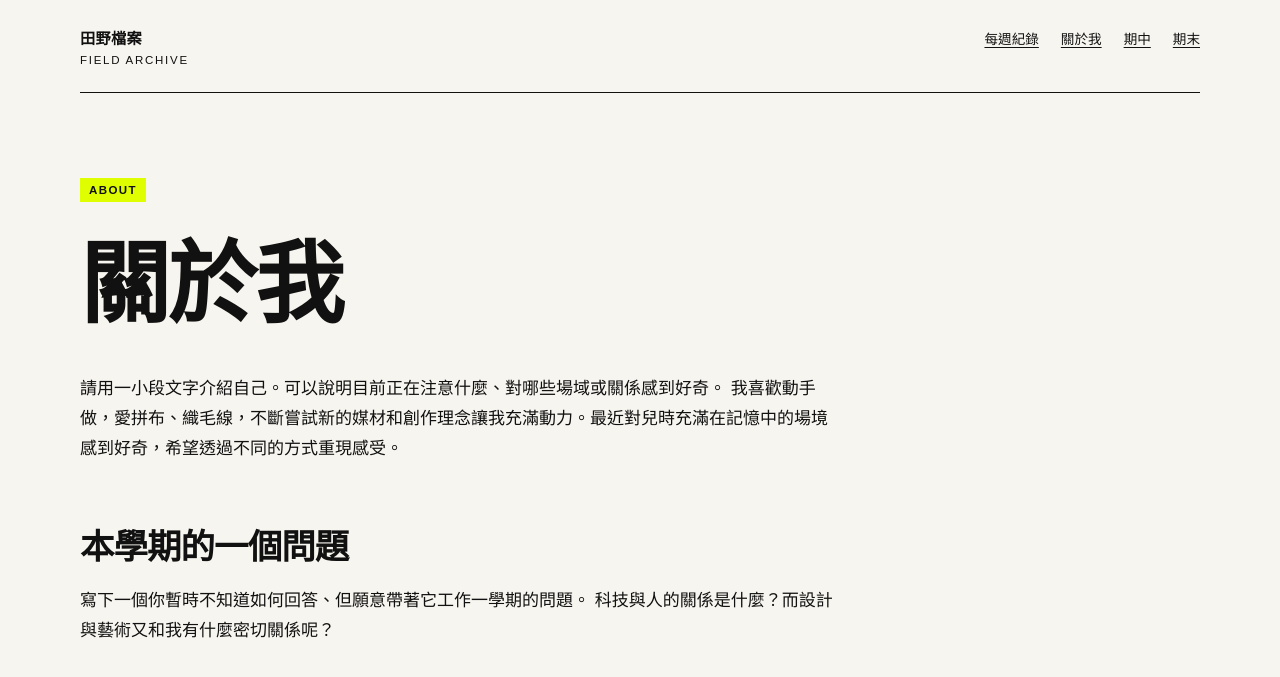
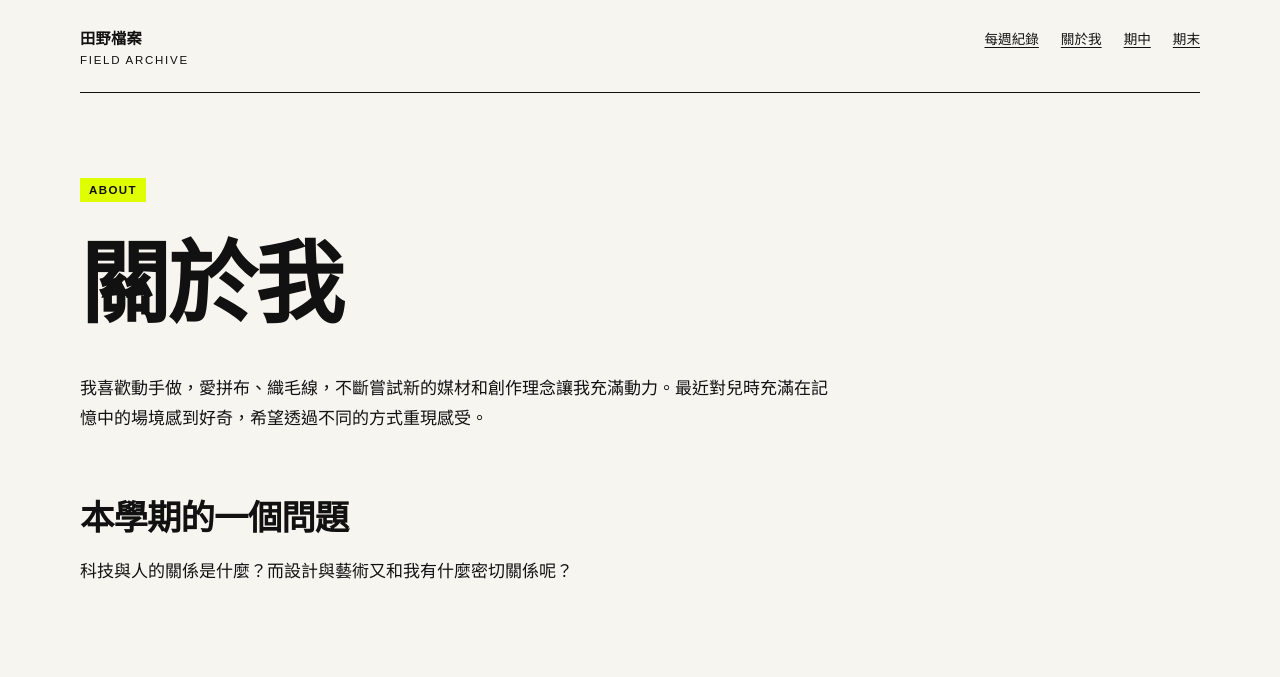
Before and after one commit to stu113590073/fieldworkarchive, a Jekyll site: the page built from about.md, in a window 1280 px wide. Shown: the top 677 px of the page. Built offline with Jekyll 4.4.1, drawn with Linux system fonts in a browser that asks for light colours.

Commit message:
Update about.md

```diff
--- a/about.md
+++ b/about.md
@@ -7,9 +7,8 @@ permalink: /about/
 
 # 關於我
 
-請用一小段文字介紹自己。可以說明目前正在注意什麼、對哪些場域或關係感到好奇。
 我喜歡動手做，愛拼布、織毛線，不斷嘗試新的媒材和創作理念讓我充滿動力。最近對兒時充滿在記憶中的場境感到好奇，希望透過不同的方式重現感受。
 ## 本學期的一個問題
 
-寫下一個你暫時不知道如何回答、但願意帶著它工作一學期的問題。
+
 科技與人的關係是什麼？而設計與藝術又和我有什麼密切關係呢？
```
